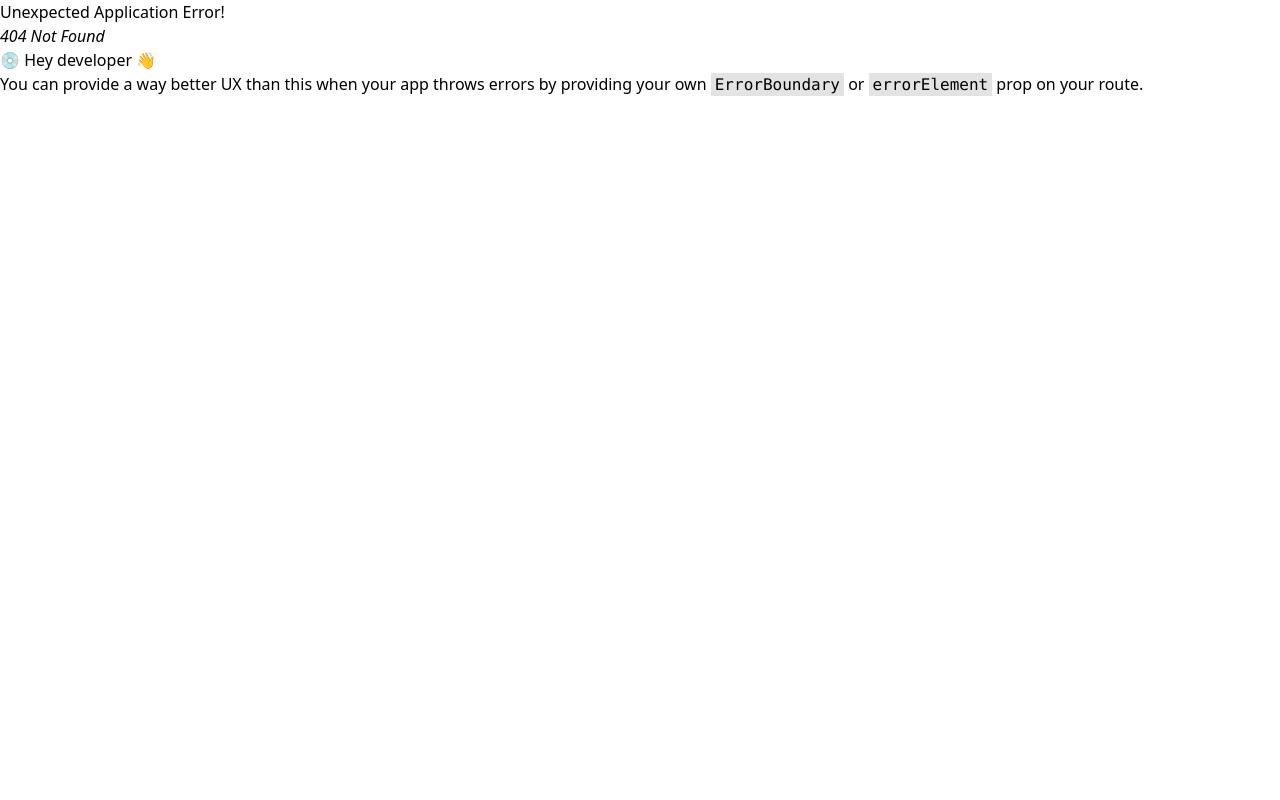
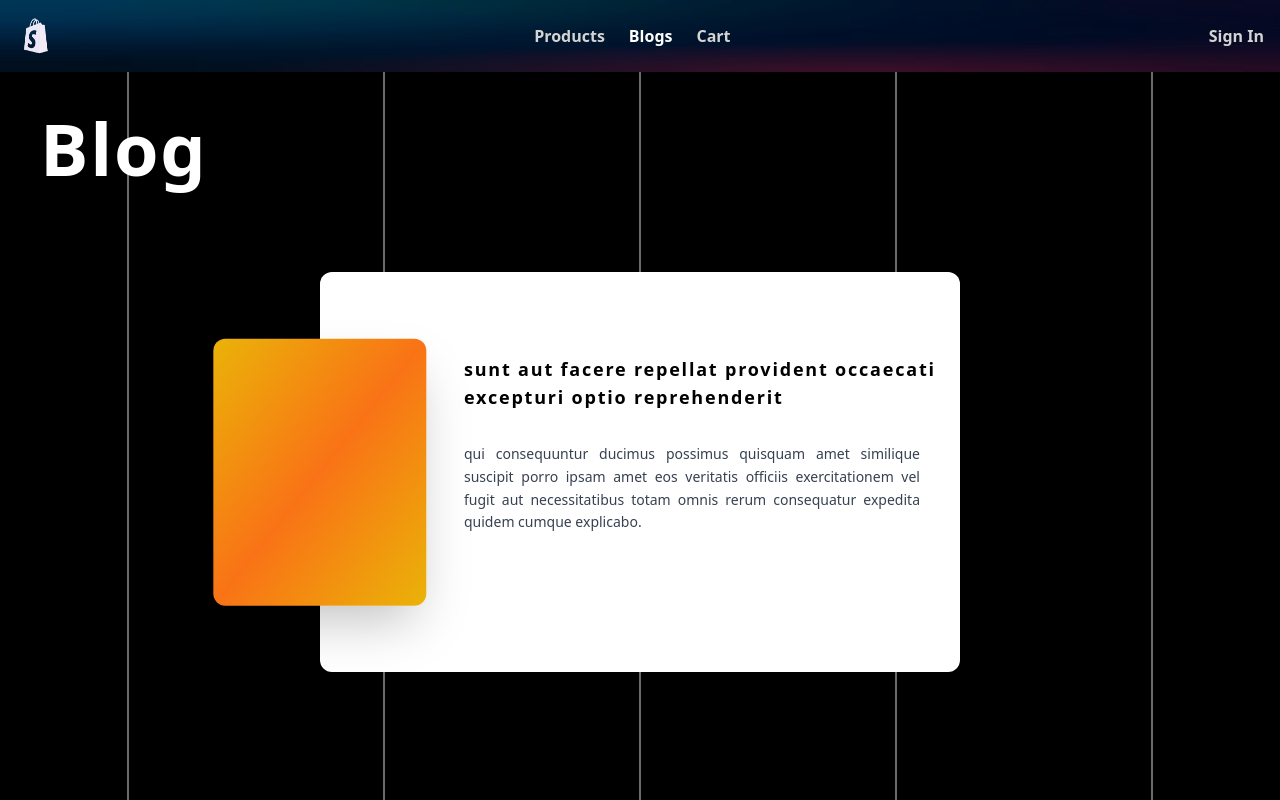
Before and after one commit to hard-to-smart/Ecommerce-ADT, a React (Vite) app: page /blog/1 in a window 1280 px wide. Before the commit this address had no page. Shown: the top 800 px of the page. Built offline with nearby package versions, Linux system fonts and the light colour scheme.

Commit message:
single blog component

```diff
--- /dev/null
+++ b/src/components/GridLayout.jsx
@@ -0,0 +1,13 @@
+import VerticalDivider from "./VerticalDivider";
+
+const GridLayout = () => {
+  return (
+    <div className="absolute inset-0 grid grid-cols-5">
+      {Array(5).fill(0).map((_, index) => (
+        <VerticalDivider key={index} />
+      ))}
+    </div>
+  );
+};
+
+export default GridLayout;
--- /dev/null
+++ b/src/components/VerticalDivider.jsx
@@ -0,0 +1,9 @@
+const VerticalDivider = () => {
+  return (
+    <div className="relative">
+      <span className="absolute inset-y-0 left-1/2 transform -translate-x-1/2 border-l border-gray-300" />
+    </div>
+  );
+};
+
+export default VerticalDivider;
--- a/src/pages/SingleBlog.jsx
+++ b/src/pages/SingleBlog.jsx
@@ -1,9 +1,35 @@
-import React from 'react'
+import React from "react";
+import GridLayout from "../components/GridLayout";
 
 const SingleBlog = () => {
   return (
-    <div>SingleBlog</div>
-  )
-}
+    <div className="w-full h-screen bg-black relative flex justify-center items-center">
+      <GridLayout />
+      <div className="absolute top-0 w-1/2 h-1/2 left-0 z-20">
+        <p className="text-7xl text-white tracking-wide p-10  font-semibold">Blog</p>
+      </div>
 
-export default SingleBlog
+      <div className="w-1/2 h-1/2  bg-white  rounded-xl z-10 ">
+        <div
+          className="absolute  w-1/6 h-1/3 top-1/2 -translate-y-1/2 -translate-x-1/2
+        shadow-2xl bg-gradient-to-tl from-yellow-500 via-orange-500 to-red-500
+        rounded-xl  transition-all duration-500 ease-in-out  hover:rotate-12 hover:translate-y-1
+        hover:bg-gradient-to-br from-red-500 via-orange-500 to-yellow-500"
+        ></div>
+        <div className=" absolute w-[40%] h-1/3  rounded-xl top-1/2 -translate-y-1/2 translate-x-[25%] overflow-auto ">
+          <p className="tracking-widest text-lg p-4 text-black  font-semibold ">sunt aut facere repellat provident occaecati excepturi optio reprehenderit</p>
+          <div className="p-4 ">
+            <p className="text-sm text-gray-700 leading-relaxed text-justify pr-6">
+                qui consequuntur ducimus possimus quisquam amet similique suscipit porro ipsam amet
+                eos veritatis officiis exercitationem vel fugit aut necessitatibus totam omnis rerum
+                consequatur expedita quidem cumque explicabo.
+            </p>
+        </div>
+        </div>
+
+      </div>
+    </div>
+  );
+};
+
+export default SingleBlog;
--- a/src/router/AllRoutes.jsx
+++ b/src/router/AllRoutes.jsx
@@ -50,7 +50,7 @@ const router=createBrowserRouter([
                         element:<Blogs/>
                     },
                     {
-                        path:"id",
+                        path:":id",
                         element:<SingleBlog/>
                     }
 
```
